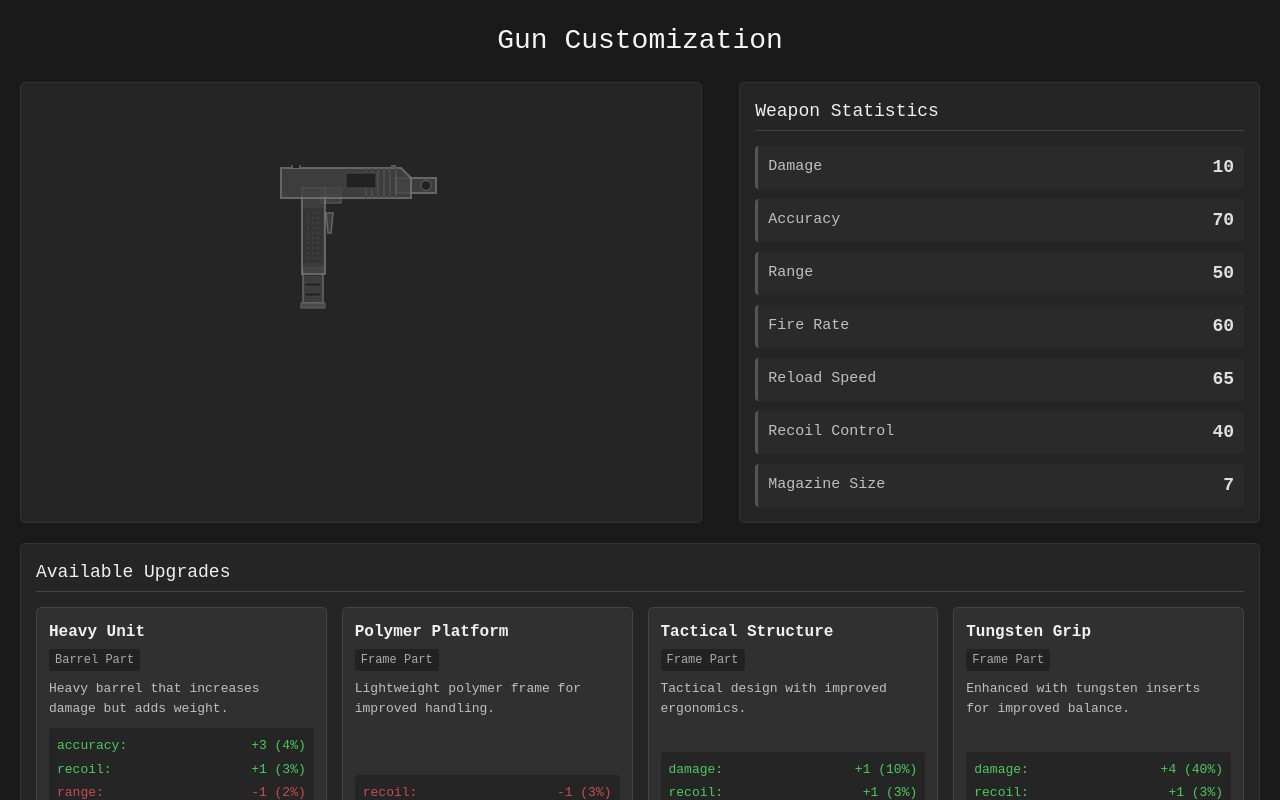
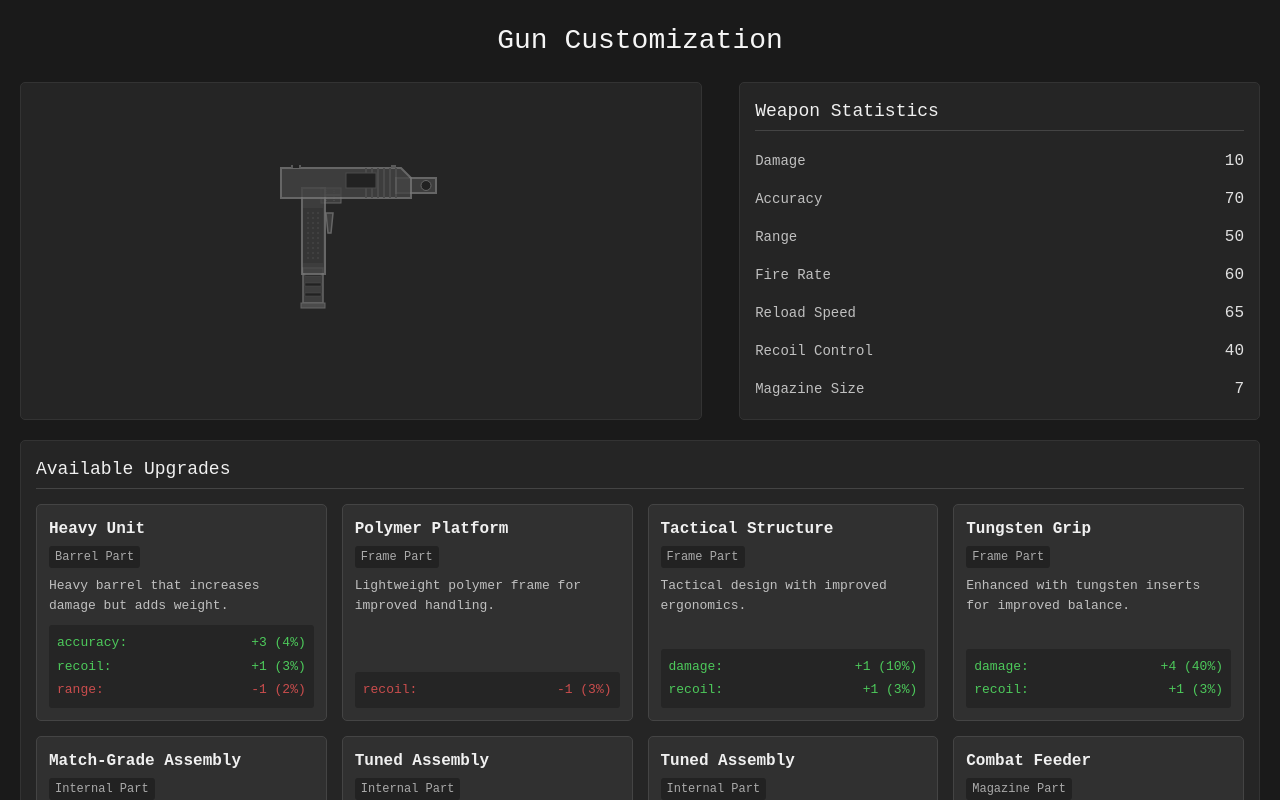
Before and after one commit to rjbernaldo/astronaut-stranded, a Next.js app: page / in a window 1280 px wide. Both pictures are taken after a click on the button "Customize Weapon". Built offline with nearby package versions, Linux system fonts and the light colour scheme.

Commit message:
Simplify stat display styling in gun customization screen

```diff
--- a/src/app/gun-customization.css
+++ b/src/app/gun-customization.css
@@ -58,11 +58,9 @@
 }
 
 .preview-info {
-  background-color: #303030;
-  padding: 8px;
-  border-radius: 4px;
-  margin-bottom: 15px;
-  font-size: 14px;
+  margin-bottom: 10px;
+  font-size: 13px;
+  color: #aaa;
 }
 
 .preview-part-name {
@@ -74,35 +72,30 @@
 .stat-bars {
   display: flex;
   flex-direction: column;
-  gap: 10px;
+  gap: 8px;
+  margin-top: 10px;
 }
 
 .stat-line {
   display: flex;
   justify-content: space-between;
   align-items: center;
-  padding: 8px 10px;
-  border-radius: 4px;
-  background-color: #2a2a2a;
-  border-left: 3px solid #555;
+  padding: 3px 0;
 }
 
 .stat-label {
-  font-size: 15px;
+  font-size: 14px;
   color: #c0c0c0;
-  font-weight: 500;
 }
 
 .stat-value {
-  font-size: 18px;
-  font-weight: bold;
+  font-size: 16px;
   color: #e0e0e0;
 }
 
 .stat-change {
   margin-left: 5px;
-  font-size: 14px;
-  opacity: 0.9;
+  font-size: 13px;
 }
 
 .positive {
--- a/src/components/GunCustomization.tsx
+++ b/src/components/GunCustomization.tsx
@@ -1591,14 +1591,14 @@ const GunCustomization: React.FC<GunCustomizationProps> = ({
 
         <div className="weapon-stats">
           <h3>Weapon Statistics</h3>
-          {/* {hoveredPart && (
+          {hoveredPart && (
             <div className="preview-info">
               <span>Previewing changes for: </span>
               <span className="preview-part-name">
                 {gunParts.find((p) => p.id === hoveredPart)?.name}
               </span>
             </div>
-          )} */}
+          )}
 
           <div className="stat-bars">
             {renderStatBar("Damage", gunStats.damage, previewStats?.damage)}
```
